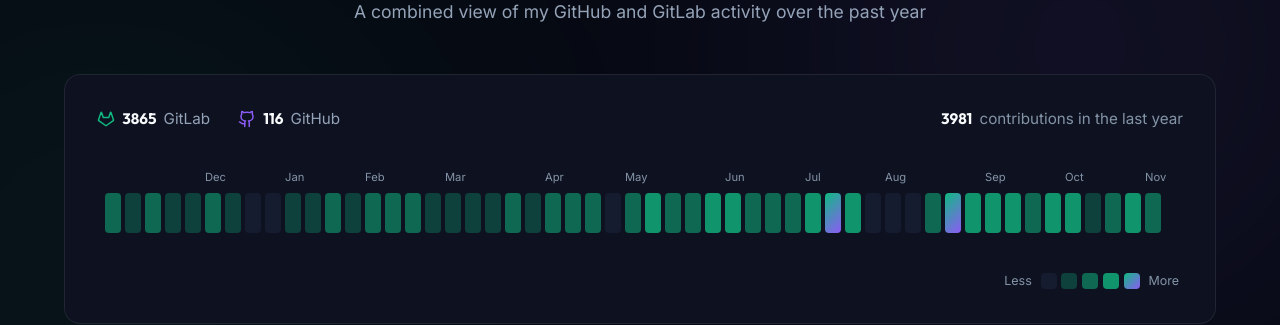
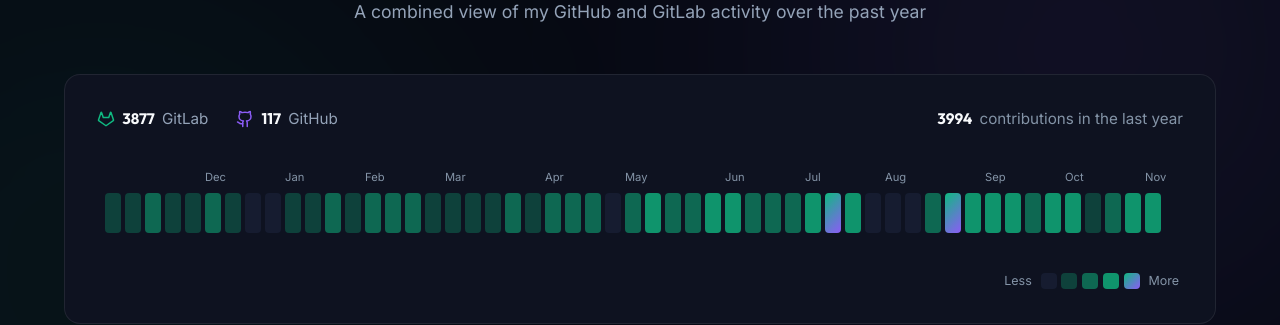
Before and after one commit to NickBourque/NickBourque.github.io, a Jekyll site: the page built from index.html, in a window 1280 px wide and 900 px high, scrolled down 2054 px. Shown: the part 151-476 px from the top of the window. Built offline with Jekyll 4.4.1, drawn with Linux system fonts in a browser that asks for light colours; nearby versions of some CDN libraries; part of the change alters nothing that is shown.

Commit message:
chore: refresh contributions data

```diff
--- a/_data/contributions.json
+++ b/_data/contributions.json
@@ -1,9 +1,9 @@
 {
-  "generated": "2026-11-04",
+  "generated": "2026-11-05",
   "totals": {
-    "github": 116,
-    "gitlab": 3865,
-    "combined": 3981
+    "github": 117,
+    "gitlab": 3877,
+    "combined": 3994
   },
   "max": 214,
   "weeks": [
@@ -11,9 +11,9 @@
       "weekStart": "2025-11-02",
       "monthLabel": "",
       "gh": 0,
-      "gl": 61,
-      "total": 61,
-      "level": 2
+      "gl": 39,
+      "total": 39,
+      "level": 1
     },
     {
       "weekStart": "2025-11-09",
@@ -426,10 +426,10 @@
     {
       "weekStart": "2026-11-01",
       "monthLabel": "Nov",
-      "gh": 11,
-      "gl": 81,
-      "total": 92,
-      "level": 2
+      "gh": 12,
+      "gl": 115,
+      "total": 127,
+      "level": 3
     }
   ]
 }
```
